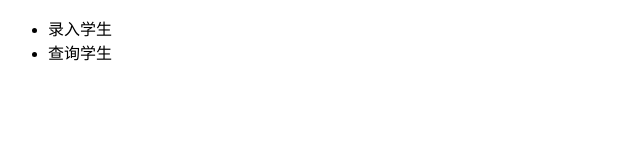
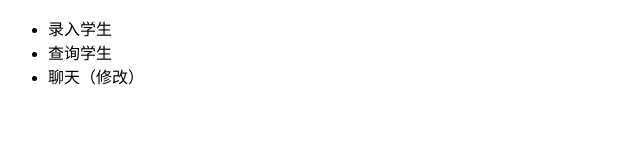
Before and after one commit to ZyKing/student, a plain HTML site: page index.html in a window 1280 px wide. Shown: the whole page, without its empty margins (0-640 px from the left). Drawn offline with Linux system fonts and the light colour scheme.

Commit message:
修改聊天功能

```diff
--- a/index.html
+++ b/index.html
@@ -8,6 +8,7 @@
    <ul>
    	<li>录入学生</li>
    	<li>查询学生</li>
+	<li>聊天（修改）</li>
    </ul>
 </body>
 </html>
```
